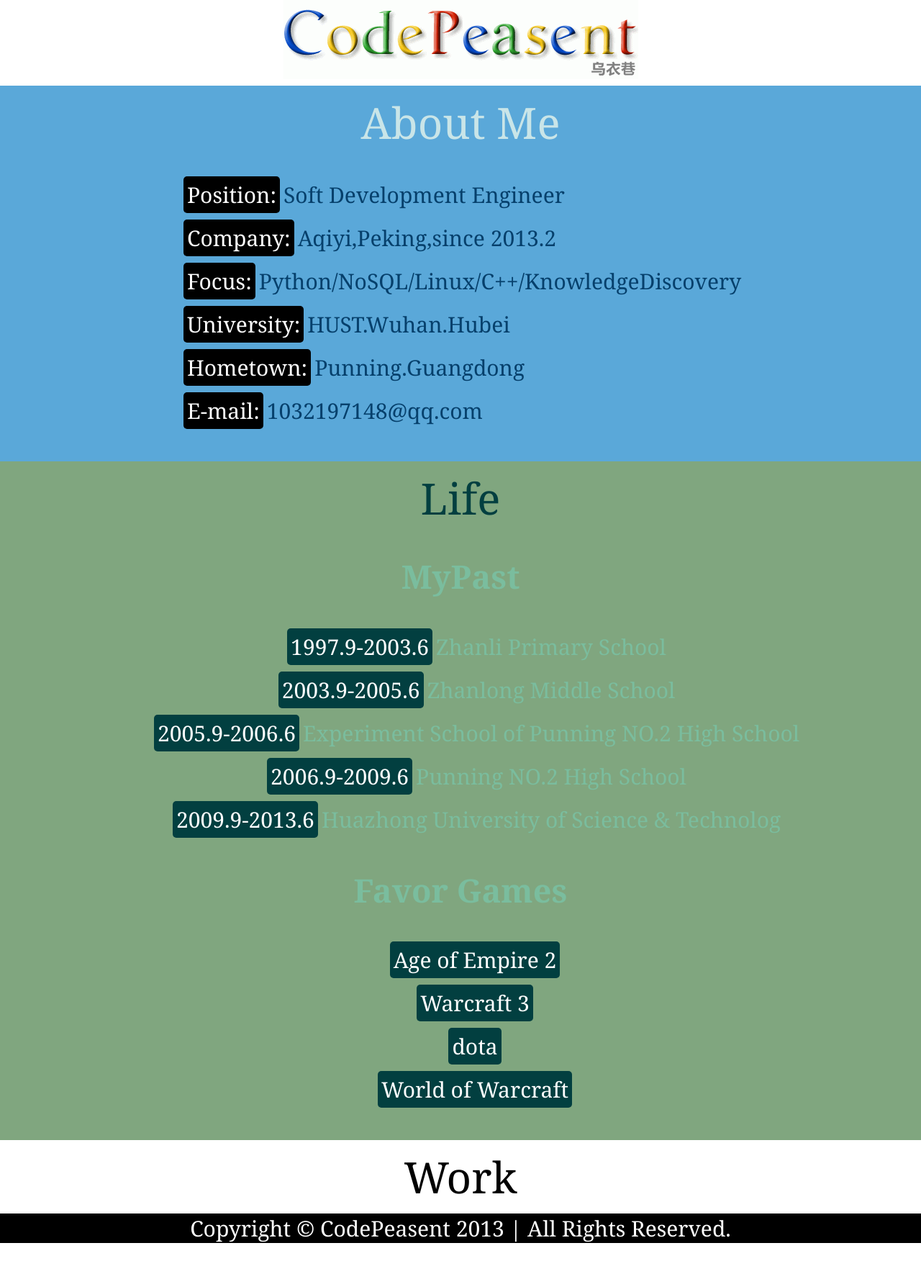
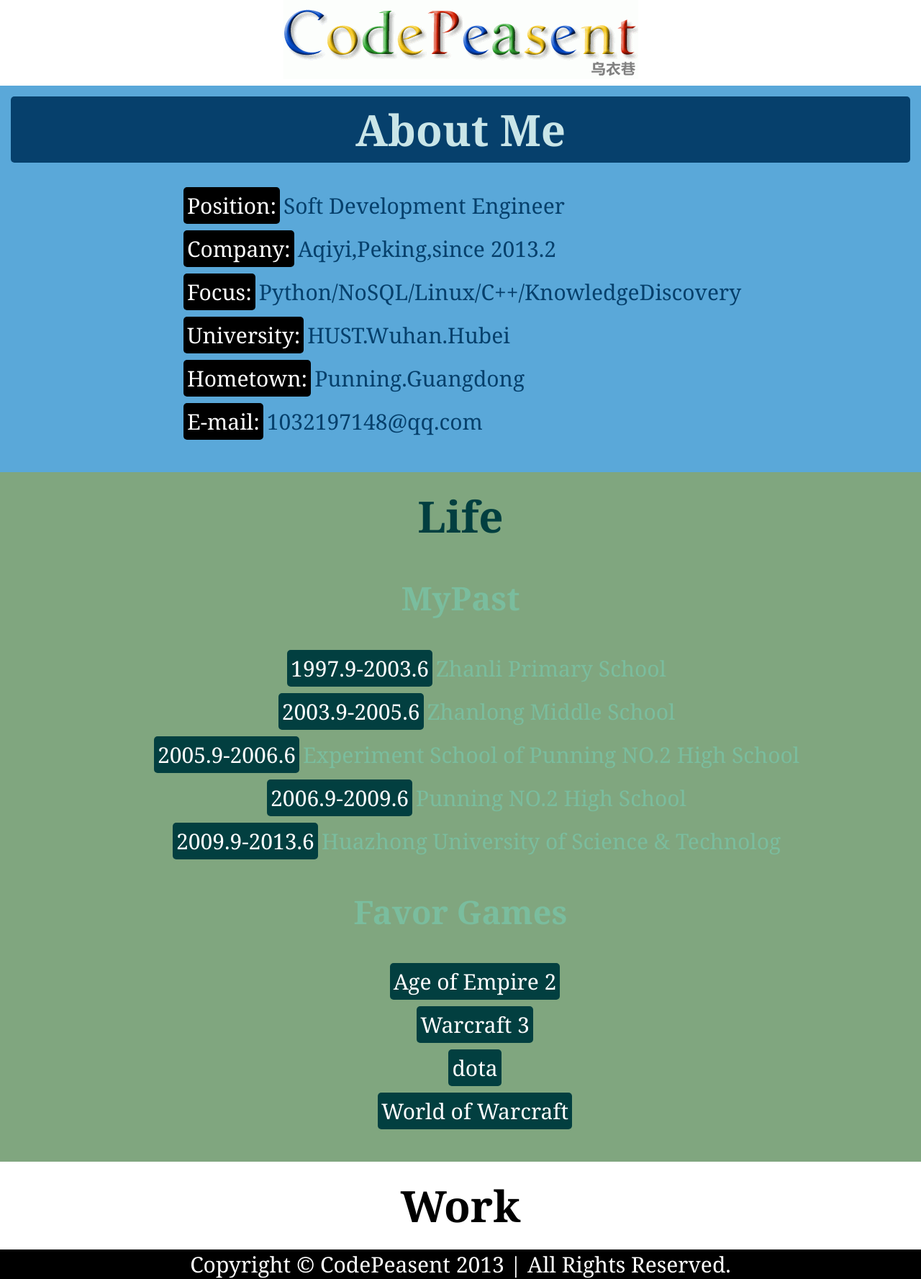
Before and after one commit to CodePeasant/formerblog, a Jekyll site: the page built from index.html, in a window 1280 px wide. Shown: the whole page at 72% size. Built offline with Jekyll 4.4.1, drawn with Linux system fonts in a browser that asks for light colours; some web fonts are replaced; before the commit the page ends 1727 px from its top, so only the background shows below that.

Commit message:
color scheme again

```diff
--- a/css/style.css
+++ b/css/style.css
@@ -12,8 +12,10 @@ ul{
 }
 h1 {
     font-size: 60px;
-    font-weight: normal;
-    margin: 0;
+    padding: 5px;
+    margin: 5px;
+    border-radius: 5px;
+    text-decoration: none;
 }
 .clear{
     clear:both;
@@ -58,7 +60,8 @@ footer p{
     background-color: #5aa8d9;
 }
 .blue h1{
-    color: #c9e5e8
+    color: #c9e5e8;
+    background-color:#06406C;
 }
 .blue span{
     color: white;
```
